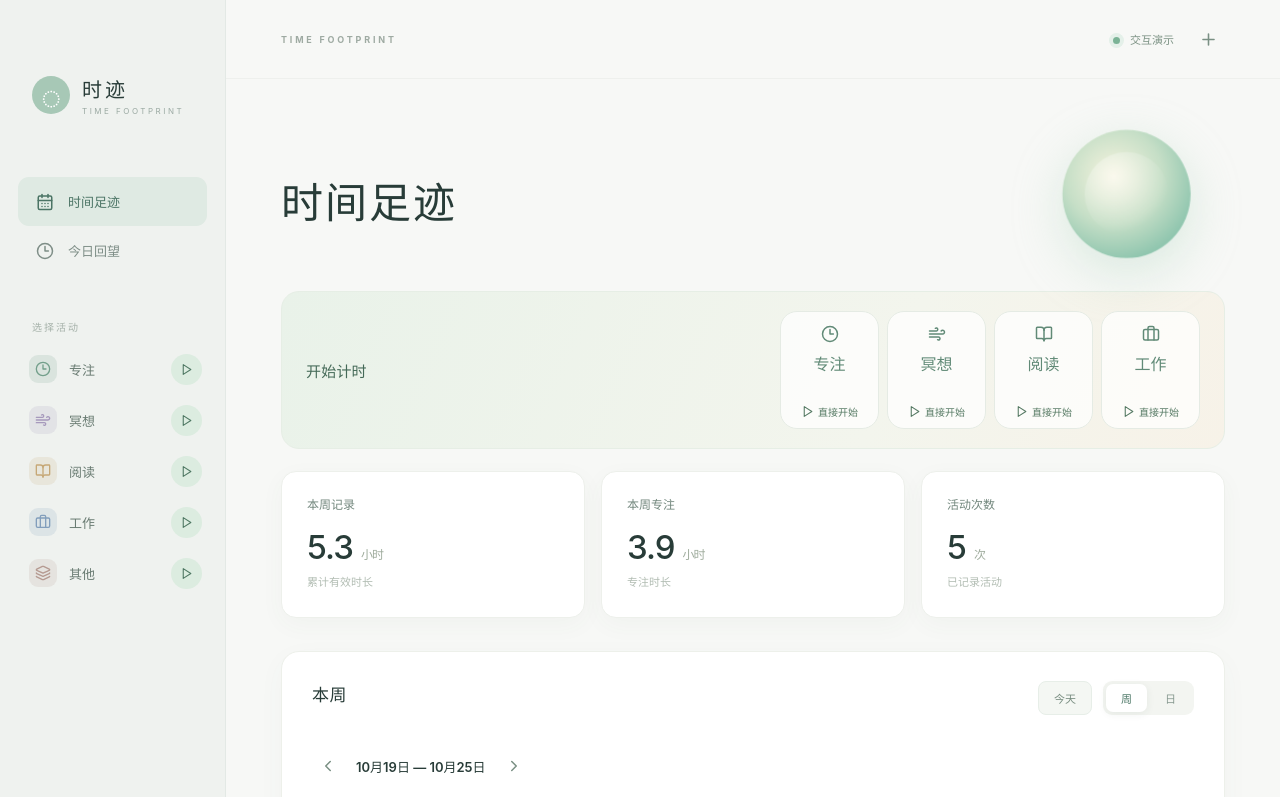
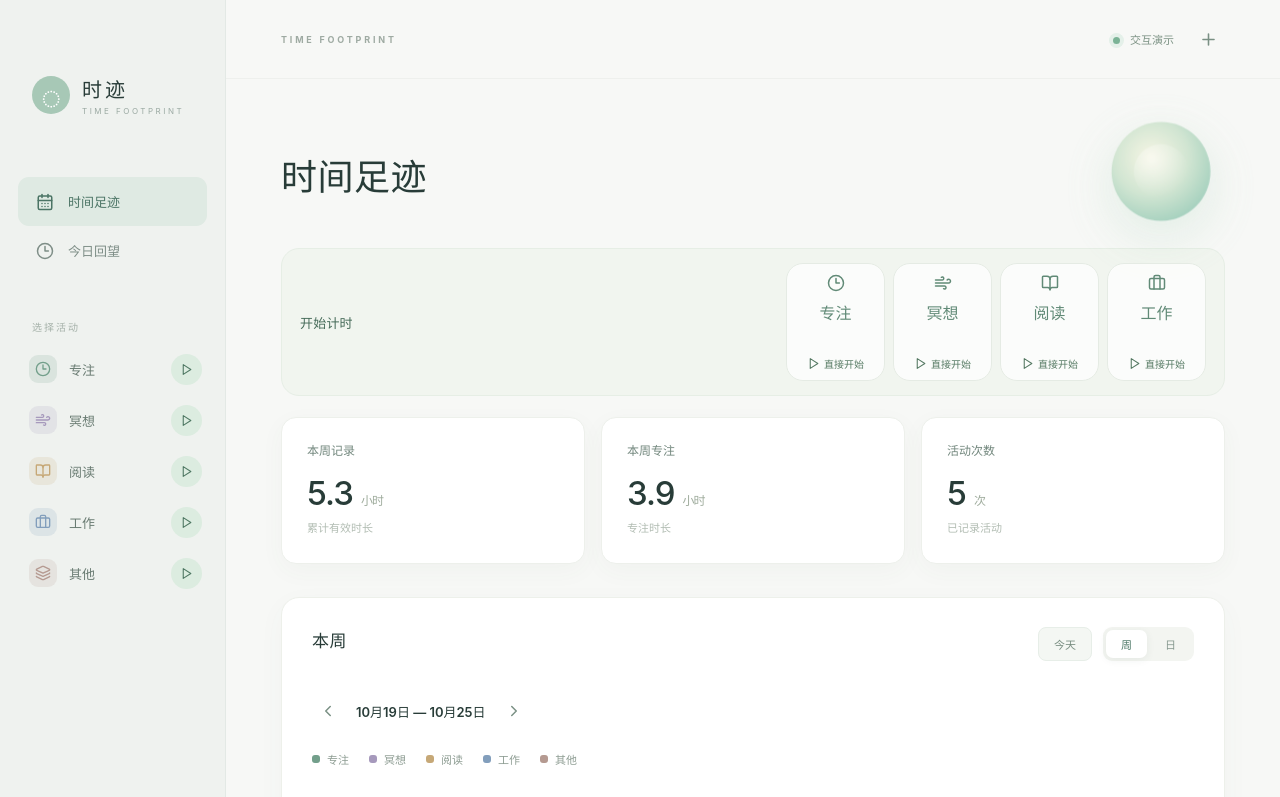
Before and after one commit to EvieHe/time-footprint, a React (Vite) app: page / in a window 1280 px wide. Shown: the top 797 px of the page. Built offline with nearby package versions, Linux system fonts and the light colour scheme.

Commit message:
style: rebalance whitespace after removing decorative UI copy

```diff
--- a/src/style.css
+++ b/src/style.css
@@ -173,3 +173,17 @@ button:not(:disabled):active{transform:scale(.975)}
 .imm-note-actions button{display:flex;gap:6px;align-items:center;padding:9px 12px;border-radius:999px;background:#edf3e8;color:#34594c;font-size:11px}
 @media(max-width:700px){.daily-view-head{align-items:flex-start;flex-direction:column}.journal-row{grid-template-columns:42px 14px 1fr;gap:8px}.journal-entry-main{gap:9px;padding:12px}.journal-duration{display:none}.journal-add{margin-left:55px}}
 @media(prefers-reduced-motion:reduce){.daily-view,.journal-entry-detail,.imm-note-editor{animation:none!important}}
+
+/* Copy-led visual cleanup: let controls and hierarchy carry the meaning. */
+.hero{min-height:112px;padding:0 0 25px}
+.hero h1{margin:0;font-size:36px;letter-spacing:.5px}
+.hero-orb{width:98px;height:98px;margin-right:15px;opacity:.76}
+.launch-strip{padding:14px 18px;gap:18px;margin:0 0 21px;background:#f1f5ef}
+.launch-strip strong{font-size:13px}
+.launch-config{min-height:57px;gap:7px}
+.launch-types .launch-config{padding:10px 13px}
+.launch-types .launch-now{min-height:31px}
+.sidebar .shortcut-plus{display:none}
+.section-head h2{margin-bottom:3px}
+.imm-note-actions span:empty{display:none}
+@media(max-width:750px){.hero{min-height:80px}.hero h1{font-size:30px}}
```
